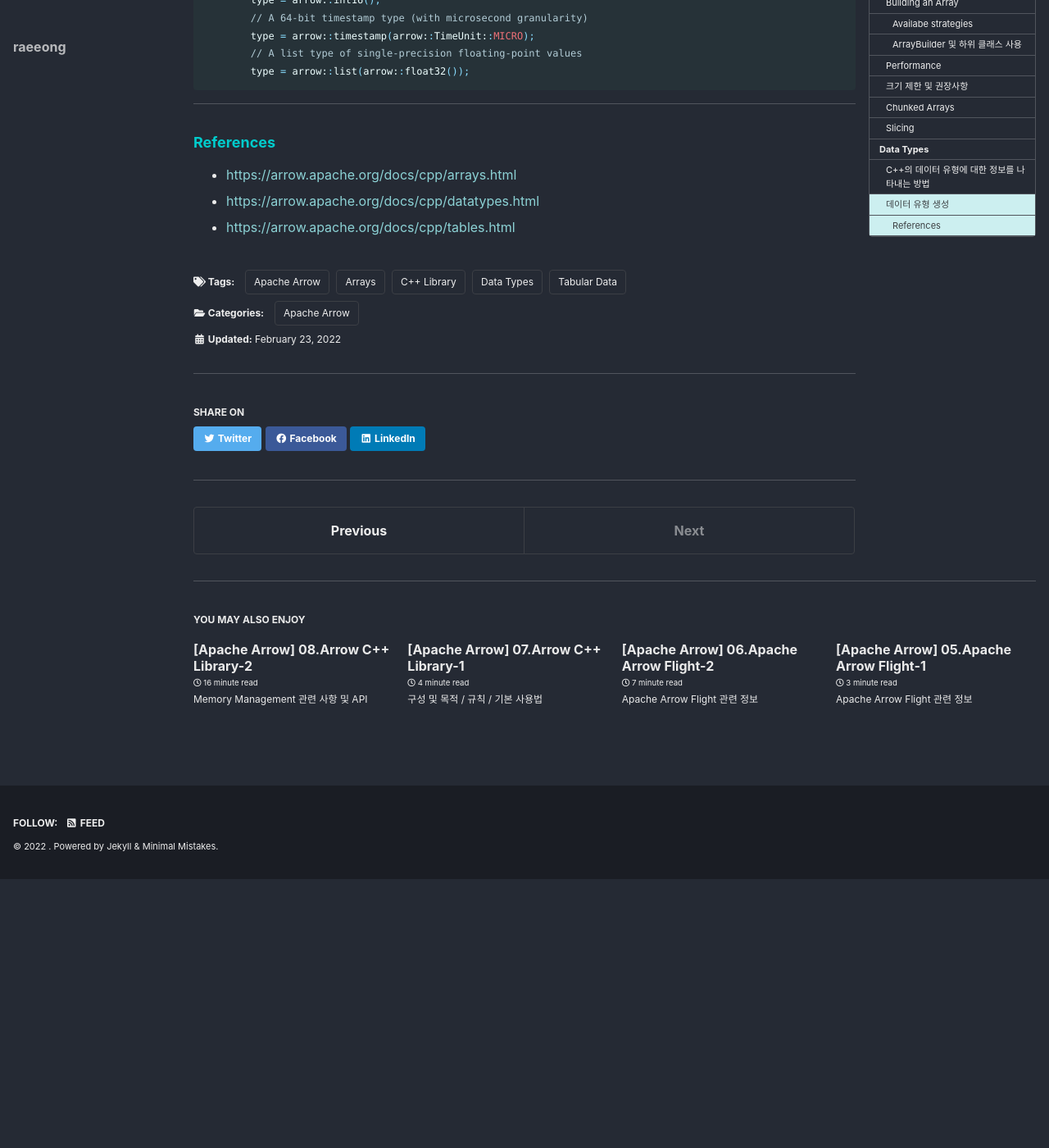
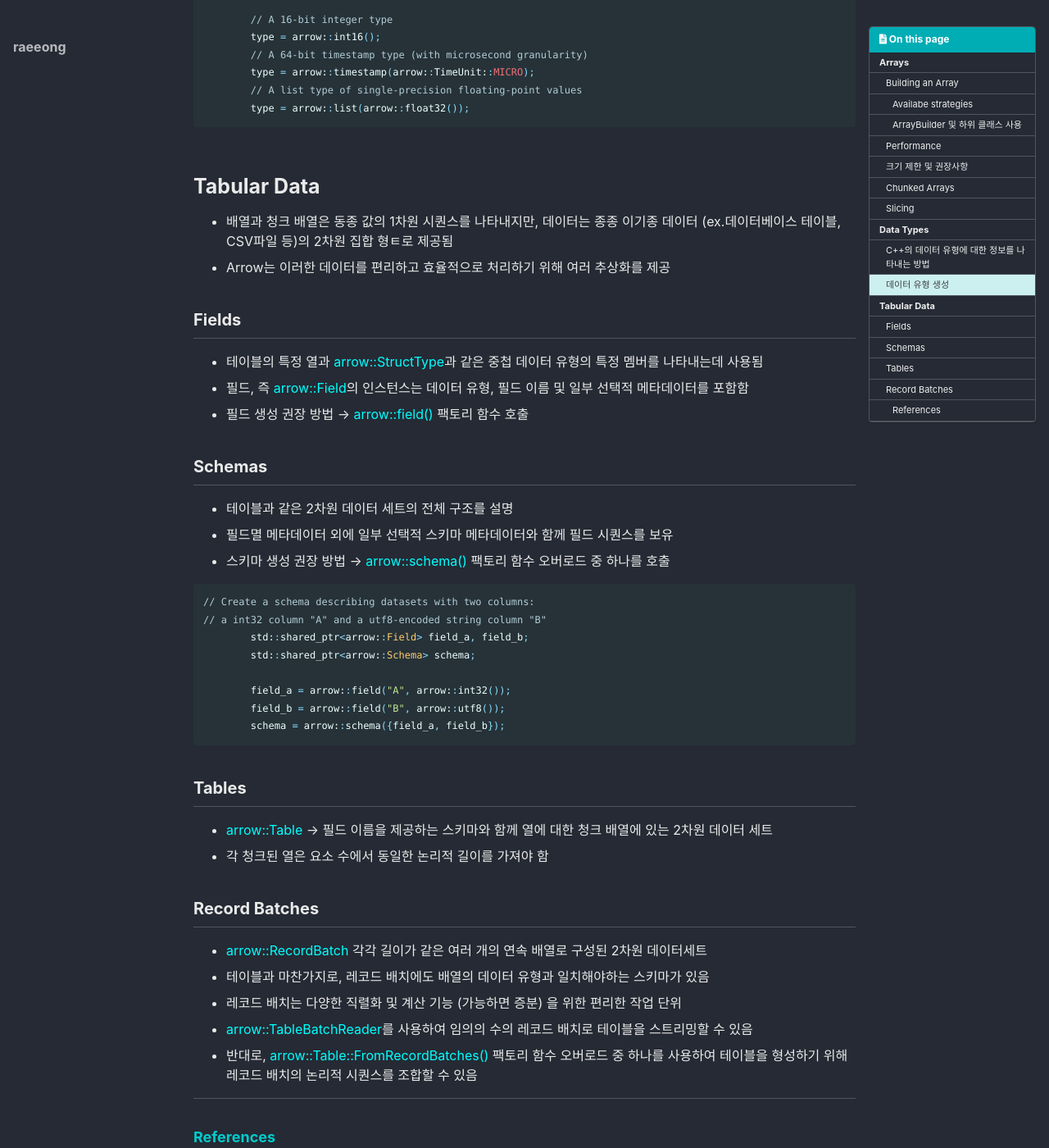
Before and after one commit to friedegg818/friedegg818.github.io, a Jekyll site: the page built from _posts/2022-02-23-ArrowC++Library3.md, in a window 1280 px wide and 1400 px high, scrolled down 4899 px. Shown: the whole window at 82% size. Built offline with Jekyll 4.4.1, drawn with Linux system fonts in a browser that asks for light colours; cached includes are drawn as plain includes; some web fonts are replaced; before the commit the page ends 5971 px from its top, so only the background shows below that; some of the changed text lies outside the part shown.

Commit message:
220302 update

````diff
--- a/_posts/2022-02-23-ArrowC++Library3.md
+++ b/_posts/2022-02-23-ArrowC++Library3.md
@@ -175,12 +175,13 @@ assert(chunked_array->null_count() == 1);
 - <span style="color:	#00FFFF">arrow::Array::Slice()</span> 및 <span style="color:	#00FFFF">arrow::ChunkedArray::Slice()</span> 메소드를 각각 호출하여 수행
 
 
+<br>
 
 
 # Data Types
 - 데이터 유형은 물리적 데이터가 해석되는 방식을 제어함
 - 데이터 유형의 specification은 다른 프로그래밍 언어 및 런타임을 포함하여, 다른 Arrow 구현 간의 바이너리 상호 운용성을 허용
-- 예를 들어, <span style="color:#FF8C00">pyarow.jvm bridge module</span>을 사용하여 Python과 Java 모두에서 복사 없이 동일한 데이터ㅔ 액세스할 수 있음
+- 예를 들어, <span style="color:#FF8C00">pyarow.jvm bridge module</span>을 사용하여 Python과 Java 모두에서 복사 없이 동일한 데이터에 액세스할 수 있음
 
 ## C++의 데이터 유형에 대한 정보를 나타내는 방법
 1. arrow::DataType 인스턴스 사용 (ex.함수 인수로)
@@ -205,6 +206,44 @@ assert(chunked_array->null_count() == 1);
 	type = arrow::list(arrow::float32());
 ```
 
+<br>
+
+# Tabular Data
+- 배열과 청크 배열은 동종 값의 1차원 시퀀스를 나타내지만, 데이터는 종종 이기종 데이터 (ex.데이터베이스 테이블, CSV파일 등)의 2차원 집합 형ㅌ로 제공됨
+- Arrow는 이러한 데이터를 편리하고 효율적으로 처리하기 위해 여러 추상화를 제공
+
+## Fields
+- 테이블의 특정 열과 <span style="color:	#00FFFF">arrow::StructType</span>과 같은 중첩 데이터 유형의 특정 멤버를 나타내는데 사용됨
+- 필드, 즉 <span style="color:	#00FFFF">arrow::Field</span>의 인스턴스는 데이터 유형, 필드 이름 및 일부 선택적 메타데이터를 포함함
+- 필드 생성 권장 방법 → <span style="color:	#00FFFF">arrow::field()</span> 팩토리 함수 호출
+
+## Schemas
+- 테이블과 같은 2차원 데이터 세트의 전체 구조를 설명
+- 필드멸 메타데이터 외에 일부 선택적 스키마 메타데이터와 함께 필드 시퀀스를 보유
+- 스키마 생성 권장 방법 → <span style="color:	#00FFFF">arrow::schema()</span> 팩토리 함수 오버로드 중 하나를 호출
+
+```java
+// Create a schema describing datasets with two columns:
+// a int32 column "A" and a utf8-encoded string column "B"
+	std::shared_ptr<arrow::Field> field_a, field_b;
+	std::shared_ptr<arrow::Schema> schema;
+
+	field_a = arrow::field("A", arrow::int32());
+	field_b = arrow::field("B", arrow::utf8());
+	schema = arrow::schema({field_a, field_b});
+```
+
+## Tables
+- <span style="color:	#00FFFF">arrow::Table</span> → 필드 이름을 제공하는 스키마와 함께 열에 대한 청크 배열에 있는 2차원 데이터 세트
+- 각 청크된 열은 요소 수에서 동일한 논리적 길이를 가져야 함
+
+## Record Batches
+- <span style="color:	#00FFFF">arrow::RecordBatch</span> 각각 길이가 같은 여러 개의 연속 배열로 구성된 2차원 데이터세트
+- 테이블과 마찬가지로, 레코드 배치에도 배열의 데이터 유형과 일치해야하는 스키마가 있음
+- 레코드 배치는 다양한 직렬화 및 계산 기능 (가능하면 증분) 을 위한 편리한 작업 단위
+- <span style="color:	#00FFFF">arrow::TableBatchReader</span>를 사용하여 임의의 수의 레코드 배치로 테이블을 스트리밍할 수 있음
+- 반대로, <span style="color:	#00FFFF">arrow::Table::FromRecordBatches()</span> 팩토리 함수 오버로드 중 하나를 사용하여 테이블을 형성하기 위해 레코드 배치의 논리적 시퀀스를 조합할 수 있음
+
 
 ***
 
````
